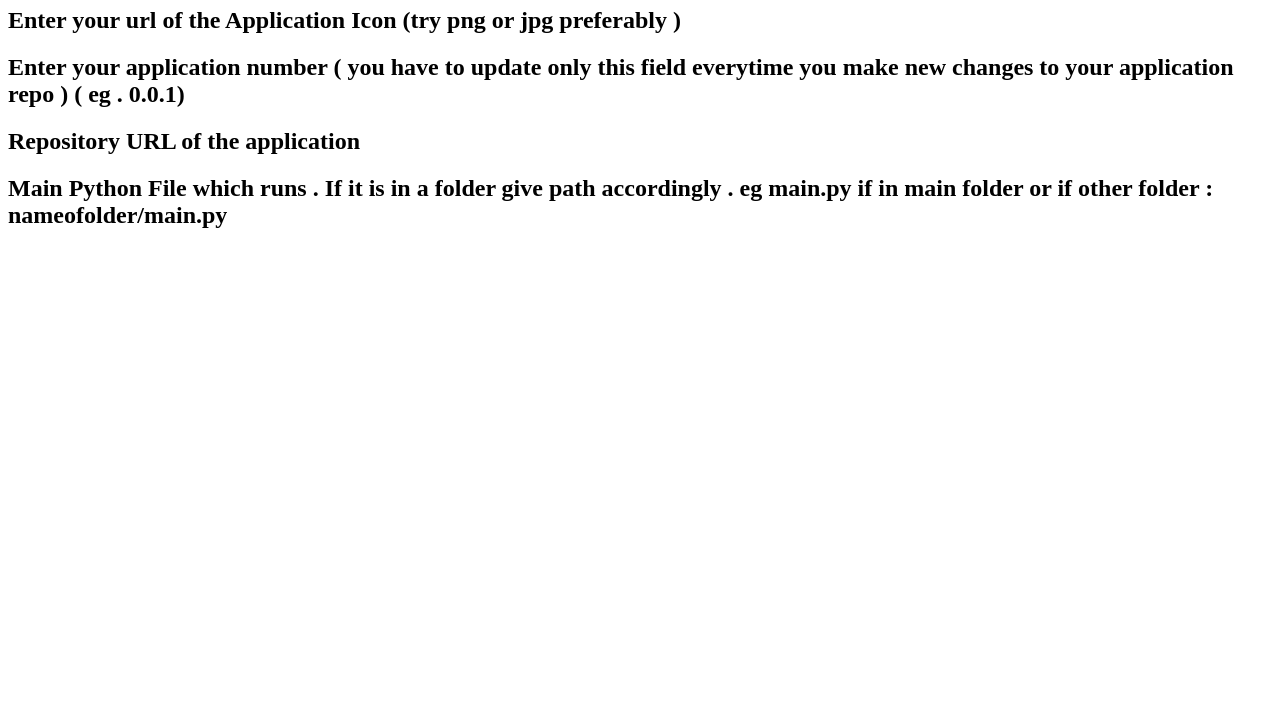
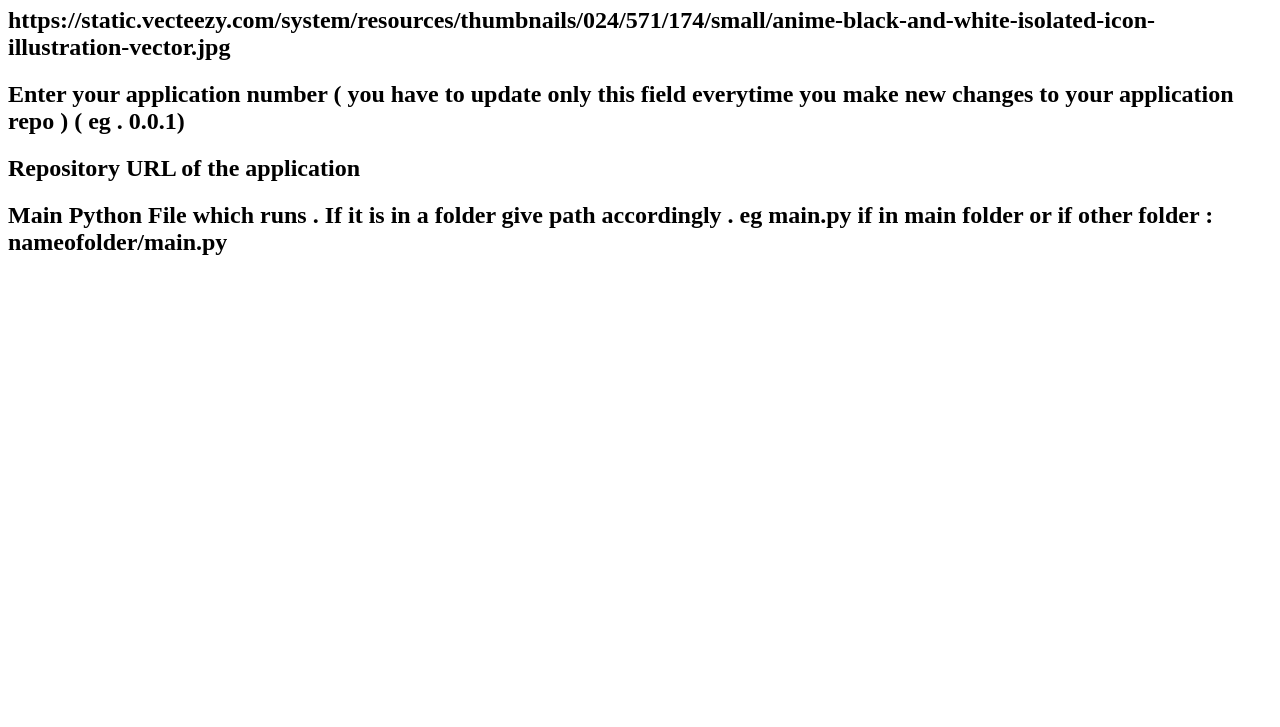
Before and after one commit to KorryKatti/thapps, a plain HTML site: page apps/00001.html in a window 1280 px wide. Shown: the part 73-800 px from the top of the page. Drawn offline with Linux system fonts and the light colour scheme.

Commit message:
Update 00001.html

```diff
--- a/apps/00001.html
+++ b/apps/00001.html
@@ -7,7 +7,7 @@
 </head>
 <body>
     <h1 id="appName">Enter Your Application Namee Here</h1>
-    <h2 id="iconUrl">Enter your url of the Application Icon (try png or jpg preferably )</h2>
+    <h2 id="iconUrl">    <h2 id="iconUrl">https://static.vecteezy.com/system/resources/thumbnails/024/571/174/small/anime-black-and-white-isolated-icon-illustration-vector.jpg</h2></h2>
     <h2 id="version">Enter your application number ( you have to update only this field everytime you make new changes to your application repo ) ( eg . 0.0.1) </h2>
     <h2 id="repoUrl">Repository URL of the application </h2>
     <h2 id="mainFile">Main Python File which runs . If it is in a folder give path accordingly . eg main.py if in main folder or if other folder : nameofolder/main.py</h2>
```
